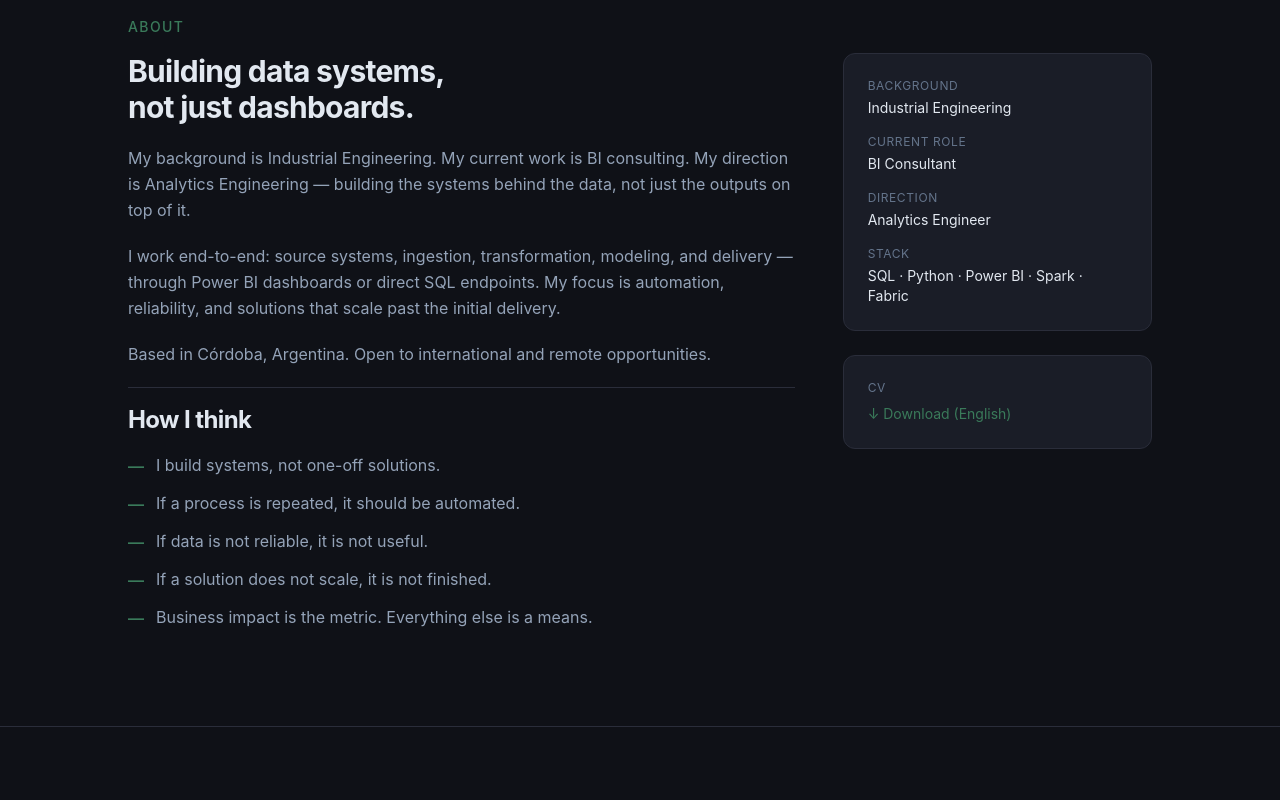
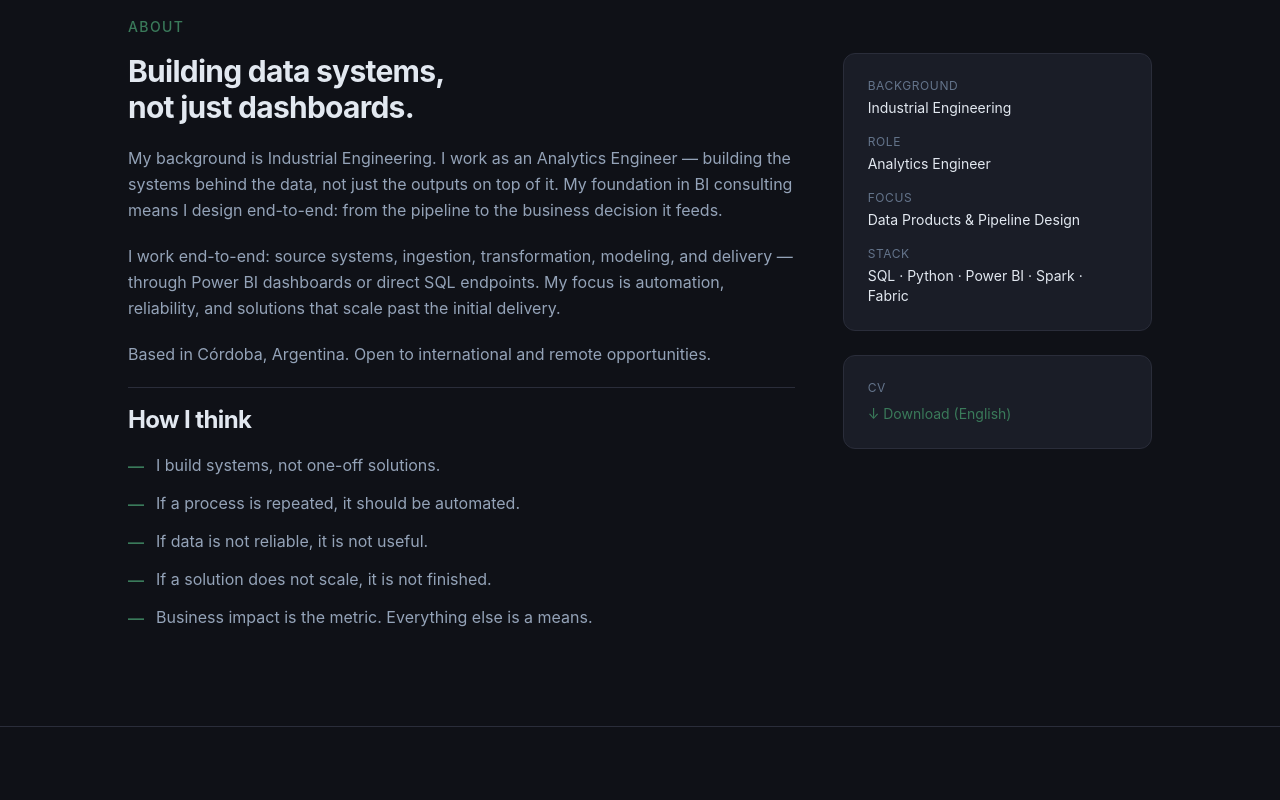
Before and after one commit to joacoferrer00/my-portfolio, a React (Vite) app: page / in a window 1280 px wide. Shown: the part 880-1680 px from the top of the page. Built offline with nearby package versions, Linux system fonts and the light colour scheme.

Commit message:
Update profile positioning: Analytics Engineer identity, LLM skills, Streamlit

```diff
--- a/src/data/skills.js
+++ b/src/data/skills.js
@@ -20,12 +20,13 @@ export const skillGroups = [
     ],
   },
   {
-    category: 'Python & Automation',
+    category: 'Python, AI & Automation',
     skills: [
       { name: 'Python', level: 'Advanced', proficiency: 85 },
       { name: 'Automation & Scheduling', level: 'Advanced', proficiency: 90 },
       { name: 'Pandas', level: 'Advanced', proficiency: 85 },
       { name: 'Exploratory Data Analysis', level: 'Advanced', proficiency: 85 },
+      { name: 'LLM Integration', level: 'Intermediate', proficiency: 75 },
     ],
   },
   {
@@ -35,6 +36,7 @@ export const skillGroups = [
       { name: 'DAX', level: 'Advanced', proficiency: 90 },
       { name: 'Power Query (M)', level: 'Advanced', proficiency: 90 },
       { name: 'Dashboard Design', level: 'Advanced', proficiency: 85 },
+      { name: 'Streamlit', level: 'Intermediate', proficiency: 70 },
     ],
   },
   {
--- a/src/sections/About.jsx
+++ b/src/sections/About.jsx
@@ -24,9 +24,10 @@ export default function About() {
               Building data systems,<br />not just dashboards.
             </h2>
             <p className="text-[#94a3b8] leading-relaxed">
-              My background is Industrial Engineering. My current work is BI consulting.
-              My direction is Analytics Engineering — building the systems behind the data,
-              not just the outputs on top of it.
+              My background is Industrial Engineering. I work as an Analytics Engineer —
+              building the systems behind the data, not just the outputs on top of it.
+              My foundation in BI consulting means I design end-to-end: from the pipeline
+              to the business decision it feeds.
             </p>
             <p className="text-[#94a3b8] leading-relaxed">
               I work end-to-end: source systems, ingestion, transformation, modeling, and delivery —
@@ -62,12 +63,12 @@ export default function About() {
                 <p className="text-[#e2e8f0] text-sm">Industrial Engineering</p>
               </div>
               <div>
-                <p className="text-xs text-[#64748b] uppercase tracking-wider mb-1">Current Role</p>
-                <p className="text-[#e2e8f0] text-sm">BI Consultant</p>
+                <p className="text-xs text-[#64748b] uppercase tracking-wider mb-1">Role</p>
+                <p className="text-[#e2e8f0] text-sm">Analytics Engineer</p>
               </div>
               <div>
-                <p className="text-xs text-[#64748b] uppercase tracking-wider mb-1">Direction</p>
-                <p className="text-[#e2e8f0] text-sm">Analytics Engineer</p>
+                <p className="text-xs text-[#64748b] uppercase tracking-wider mb-1">Focus</p>
+                <p className="text-[#e2e8f0] text-sm">Data Products & Pipeline Design</p>
               </div>
               <div>
                 <p className="text-xs text-[#64748b] uppercase tracking-wider mb-1">Stack</p>
--- a/src/sections/Hero.jsx
+++ b/src/sections/Hero.jsx
@@ -13,7 +13,7 @@ export default function Hero() {
             className="anim-fade-up text-[#3A7A5A] text-base font-medium tracking-widest uppercase mb-6"
             style={{ animationDelay: '0ms' }}
           >
-            Analytics Engineer & BI Consultant
+            Analytics Engineer
           </p>
 
           <h1
```
